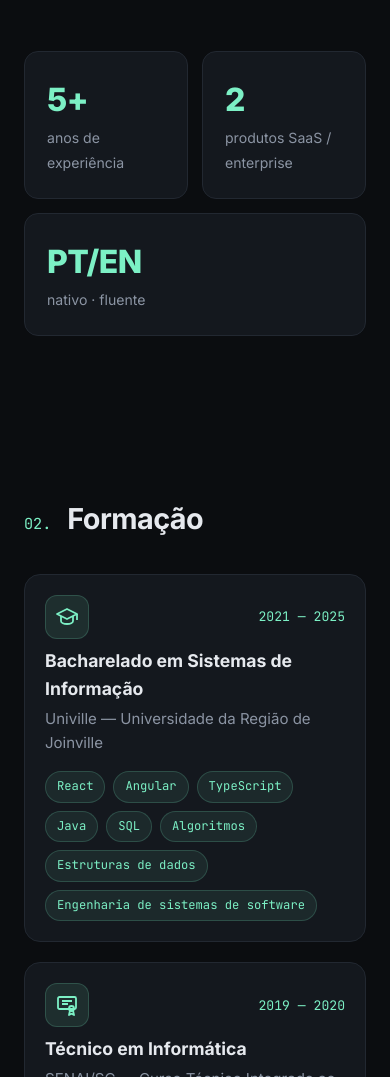
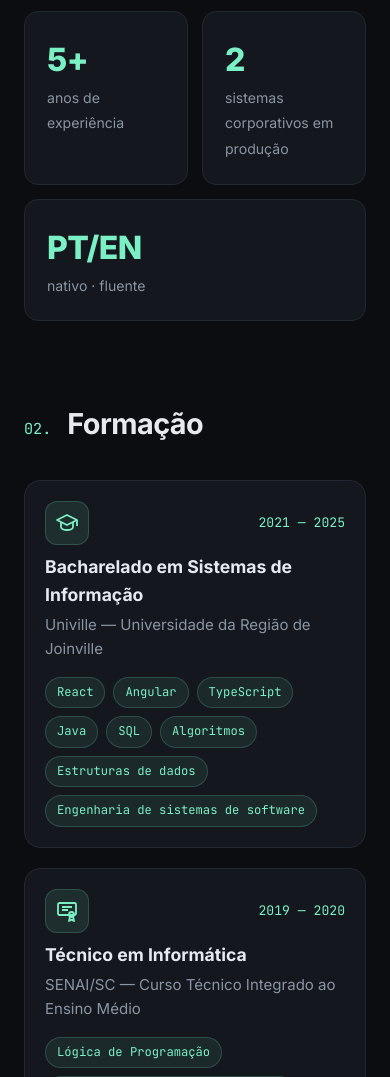
Before and after one commit to gabrielguimah/gabrielguimah.github.io, a plain HTML site: page index.html in a window 390 px wide. Shown: the part 1683-2760 px from the top of the page. Drawn offline with Linux system fonts and the light colour scheme.

Commit message:
Add files via upload

```diff
--- a/index.html
+++ b/index.html
@@ -80,7 +80,7 @@
   .socials svg{width:22px;height:22px}
 
   /* sections */
-  section{padding:110px 0}
+  section{padding:55px 0}
   .sec-head{display:flex;align-items:baseline;gap:16px;margin-bottom:48px}
   .sec-head .num{font-family:var(--mono);color:var(--accent);font-size:.95rem}
   .sec-head h2{font-size:clamp(1.8rem,3.5vw,2.4rem);font-weight:700;letter-spacing:-.02em}
@@ -184,7 +184,7 @@
   }
   @media (max-width:700px){
     .skills{grid-template-columns:1fr}
-    section{padding:64px 0}
+    section{padding:32px 0}
     .hero{padding-bottom:24px}
     .sec-head{margin-bottom:32px}
     .sec-head .bar{display:none}
@@ -208,7 +208,7 @@
     .about{grid-template-columns:1fr;gap:36px}
     .hero-grid{grid-template-columns:1fr;gap:40px}
     .avatar{order:-1;width:min(200px,55vw)}
-    section{padding:80px 0}
+    section{padding:40px 0}
   }
 </style>
 </head>
@@ -268,7 +268,7 @@
         </div>
         <div class="stats reveal">
           <div class="stat"><b>5+</b><span data-pt="anos de experiência" data-en="years of experience">anos de experiência</span></div>
-          <div class="stat"><b>2</b><span data-pt="produtos SaaS / enterprise" data-en="SaaS / enterprise products">produtos SaaS / enterprise</span></div>
+          <div class="stat"><b>2</b><span data-pt="sistemas corporativos em produção" data-en="enterprise systems in production">sistemas corporativos em produção</span></div>
           <div class="stat"><b>PT/EN</b><span data-pt="nativo · fluente" data-en="native · fluent">nativo · fluente</span></div>
         </div>
       </div>
```
